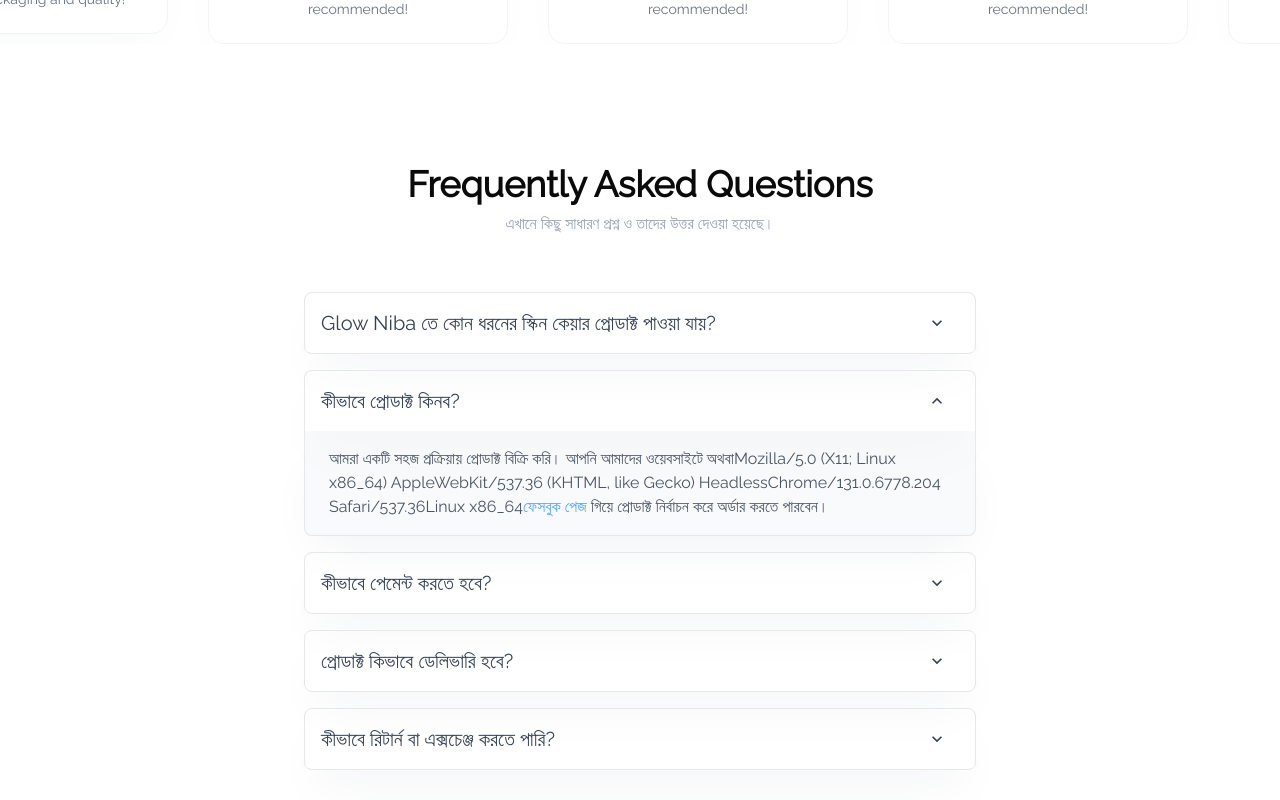
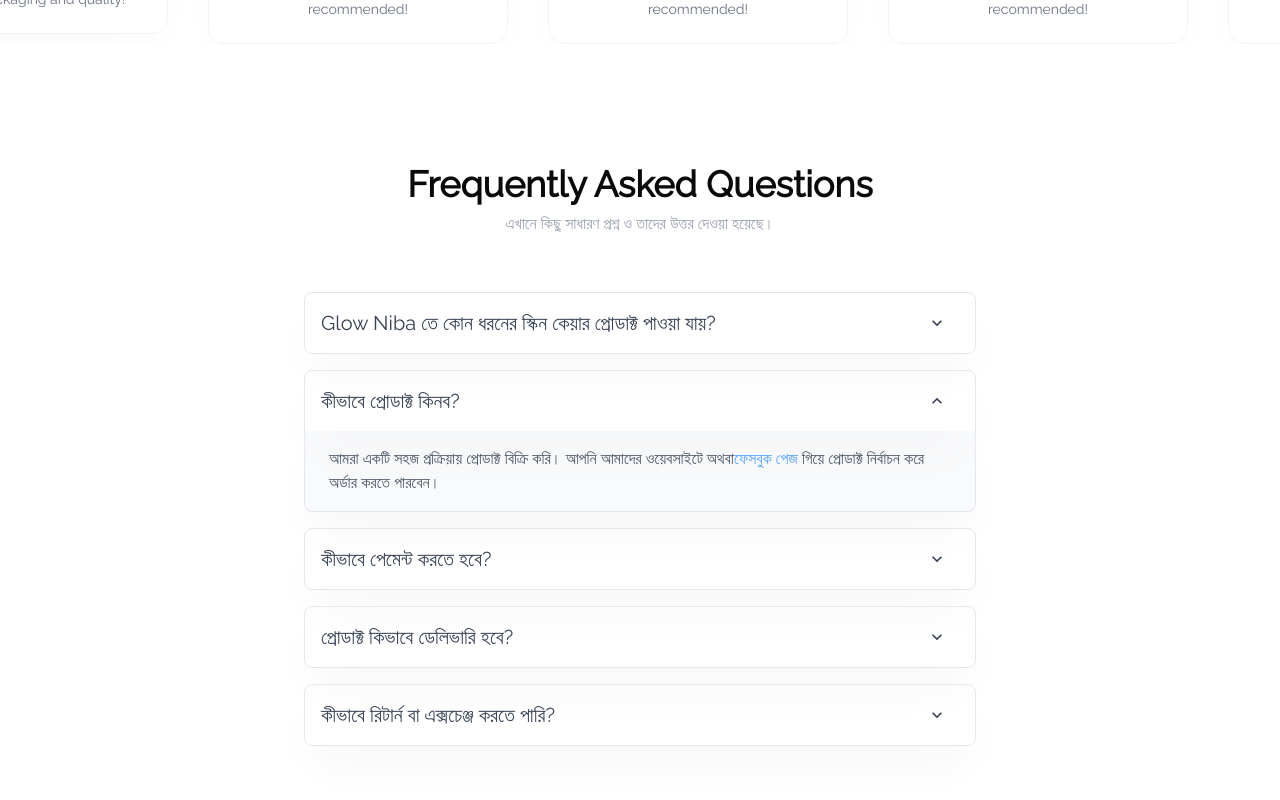
Before and after one commit to devmazaharul/glowniba, a Next.js app: page / in a window 1280 px wide. Both pictures are taken after a click on the button "কীভাবে প্রোডাক্ট কিনব?". Shown: the part 6293-7093 px from the top of the page. Built offline with nearby package versions, Linux system fonts and the light colour scheme.

Commit message:
big fix'

```diff
--- a/app/components/client/FAQ.tsx
+++ b/app/components/client/FAQ.tsx
@@ -58,8 +58,7 @@
                   {item.answer.includes('ফেসবুক পেজ') ? (
                     <div>
                       আমরা একটি সহজ প্রক্রিয়ায় প্রোডাক্ট বিক্রি করি। আপনি আমাদের
-                      ওয়েবসাইটে অথবা{ window.navigator.userAgent}
-                      {window.navigator.platform}
+                      ওয়েবসাইটে অথবা
                       <Link
                         href={'https://facebook.com/glowniba'}
                         className="text-blue-400"
```
